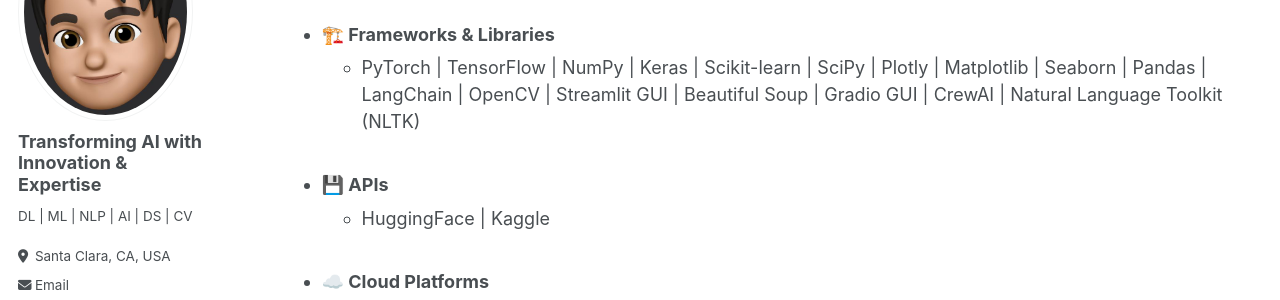
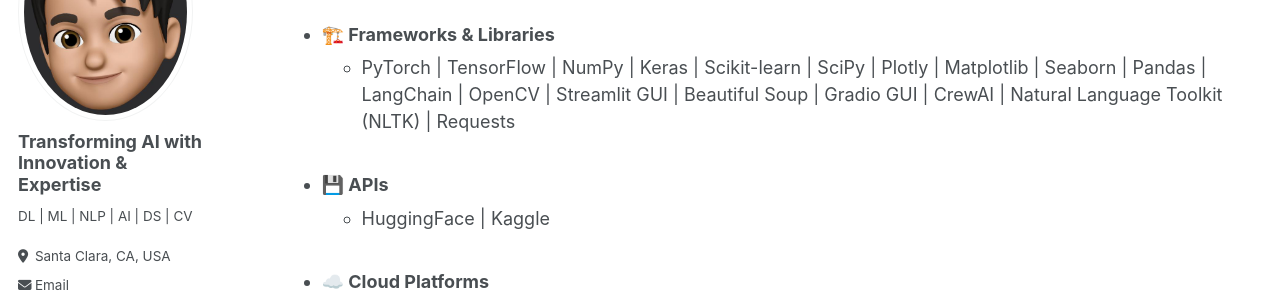
Before and after one commit to SudarshanaSRao/SudarshanaSRao.github.io, a Jekyll site: the page built from _pages/cv.md, in a window 1280 px wide and 900 px high, scrolled down 772 px. Shown: the part 203-503 px from the top of the window. Built offline with Jekyll 4.4.1, drawn with Linux system fonts in a browser that asks for light colours.

Commit message:
Update cv.md

```diff
--- a/_pages/cv.md
+++ b/_pages/cv.md
@@ -326,7 +326,7 @@
   * Power BI  \|  Tableau
 
 * ### 🏗️ Frameworks & Libraries
-  * PyTorch  \|  TensorFlow  \| NumPy \|  Keras  \|  Scikit-learn  \|  SciPy  \|  Plotly  \|  Matplotlib  \|  Seaborn  \|  Pandas  \|  LangChain  \|  OpenCV  \|  Streamlit GUI  \|  Beautiful Soup  \|  Gradio GUI  \|  CrewAI  \|  Natural Language Toolkit (NLTK)
+  * PyTorch  \|  TensorFlow  \| NumPy \|  Keras  \|  Scikit-learn  \|  SciPy  \|  Plotly  \|  Matplotlib  \|  Seaborn  \|  Pandas  \|  LangChain  \|  OpenCV  \|  Streamlit GUI  \|  Beautiful Soup  \|  Gradio GUI  \|  CrewAI  \|  Natural Language Toolkit (NLTK)  \|  Requests
 
 * ### 💾 APIs
   * HuggingFace  \|  Kaggle
```
